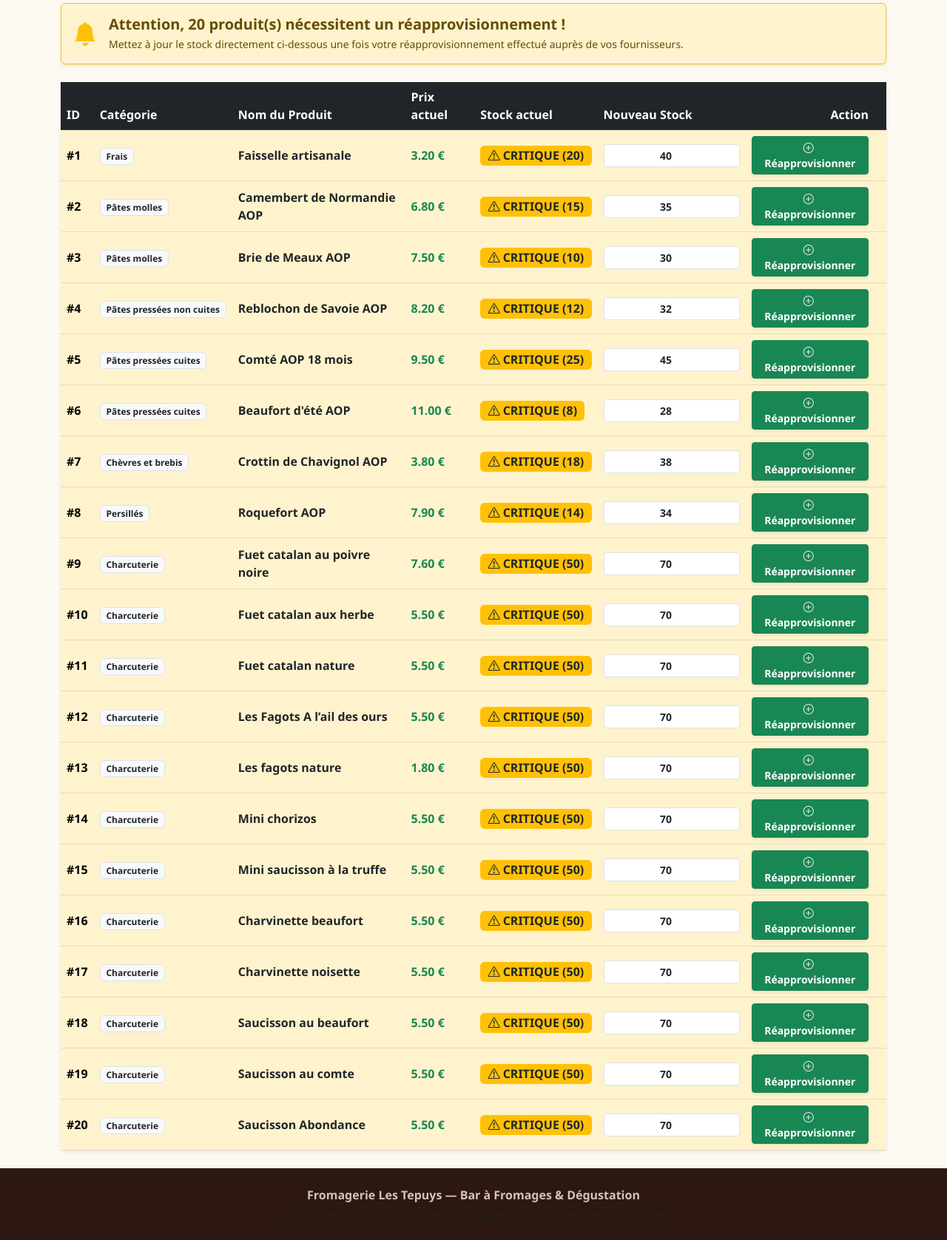
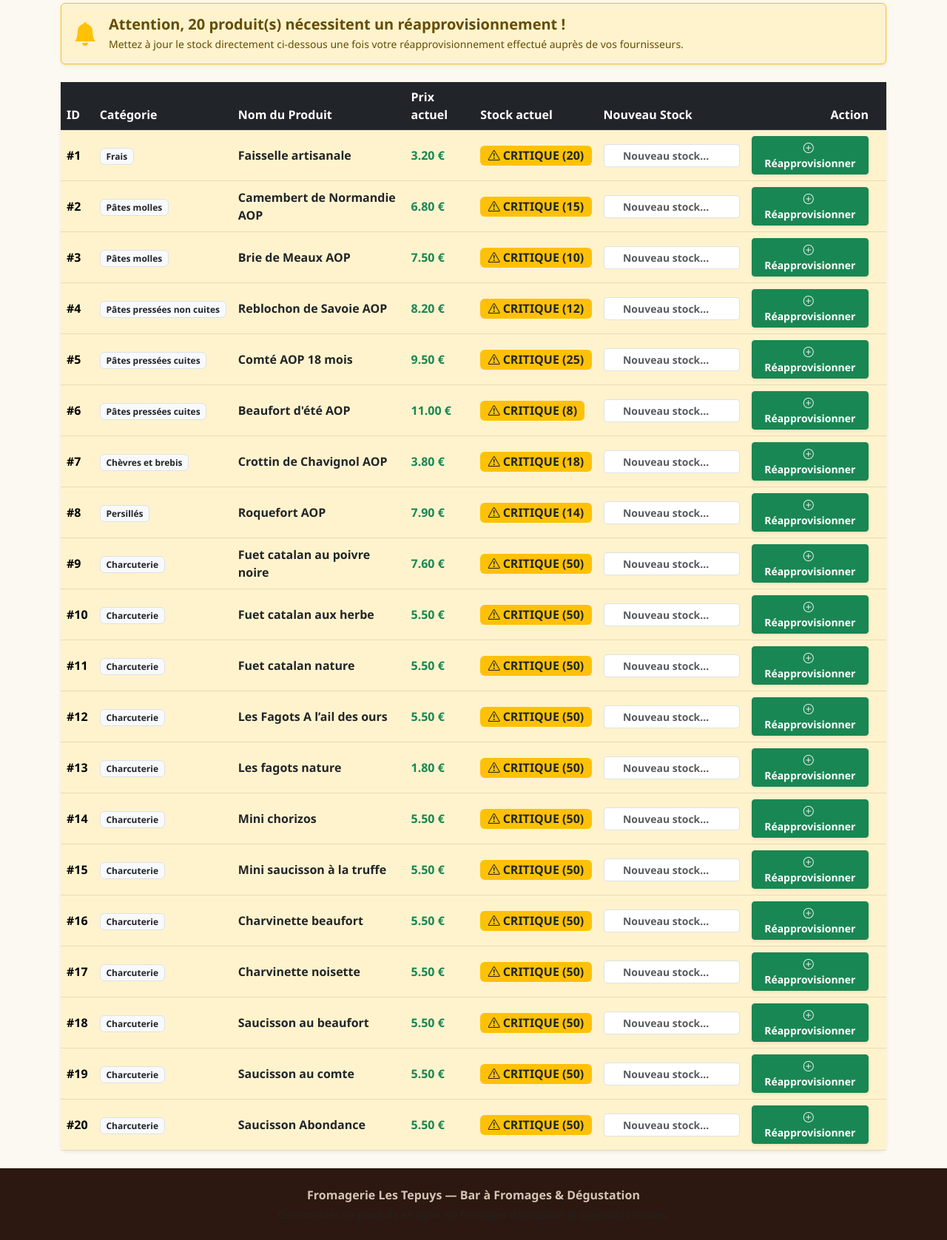
Before and after one commit to Olivier486/CommandesLesTepuys, a Flask app: template templates/admin_restock.html in a window 1280 px wide. Shown: the part 309-1986 px from the top of the page at 74% size. Run offline with Flask 3, Linux system fonts and the light colour scheme; the template is opened without the code that fills it: values that come from a table or form of the project are taken from there, others are empty; data comes from the database, SQL or seed files in the repository.

Commit message:
Leave restock input field empty on admin restock page
Features and Improvements:
- Remove pre-filled stock value on /admin/restock
- Add placeholder 'Nouveau stock...' and required attribute for manual input
- Run test suites and verify UI with Playwright

Co-authored-by: Olivier486 <310317734+Olivier486@users.noreply.github.com>

```diff
--- a/templates/admin_restock.html
+++ b/templates/admin_restock.html
@@ -78,7 +78,7 @@
                         <form action="{{ url_for('update_product_stock', product_id=product.id) }}" method="POST">
                             <input type="hidden" name="price" value="{{ product.price }}">
                             <td>
-                                <input type="number" min="1" name="stock" value="{{ product.stock + 20 }}" class="form-control form-control-sm text-center fw-bold">
+                                <input type="number" min="0" name="stock" value="" placeholder="Nouveau stock..." class="form-control form-control-sm text-center fw-bold" required>
                             </td>
                             <td class="text-end pe-4">
                                 <button type="submit" class="btn btn-sm btn-success fw-bold shadow-sm">
```
Also changed, not shown: 1 other file.
